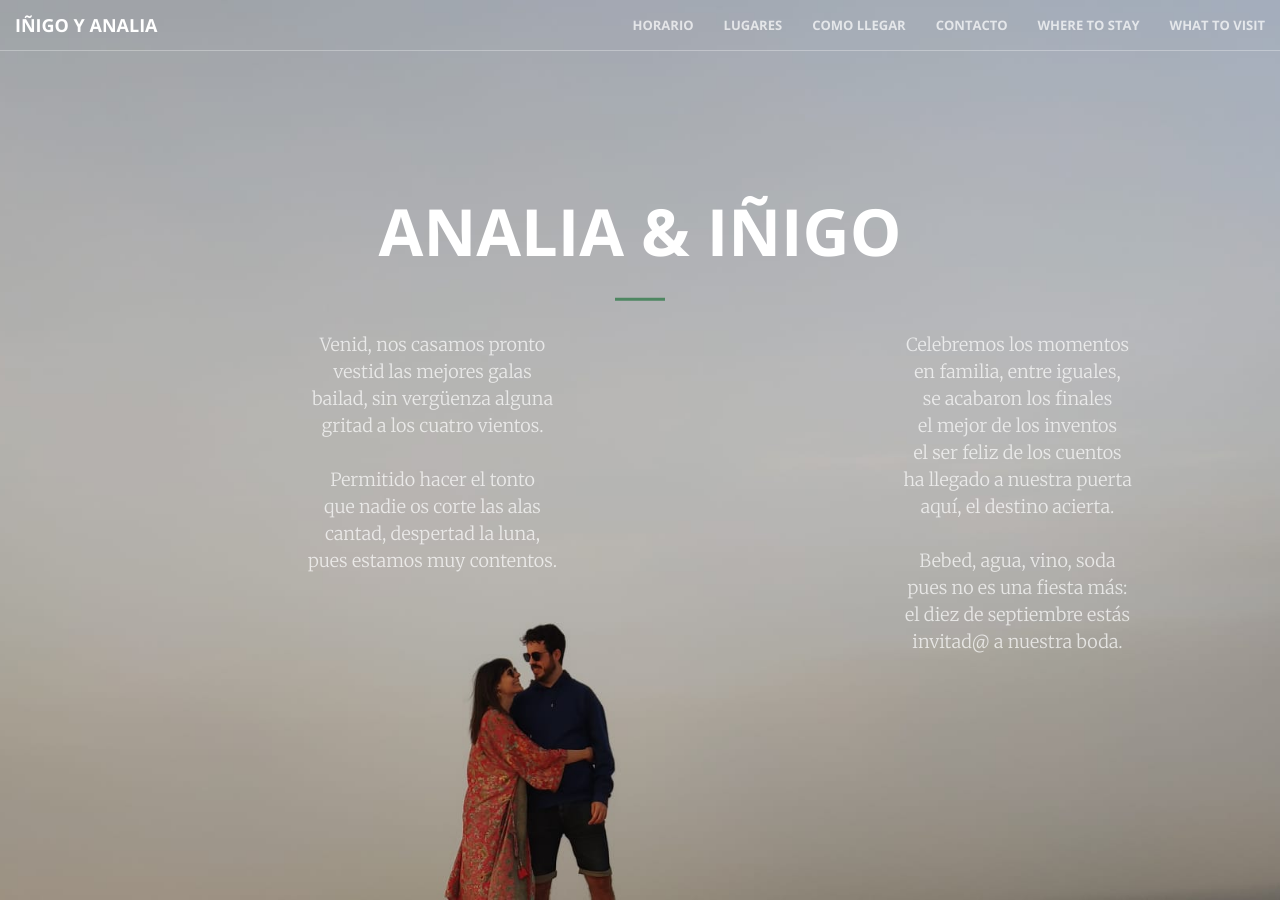
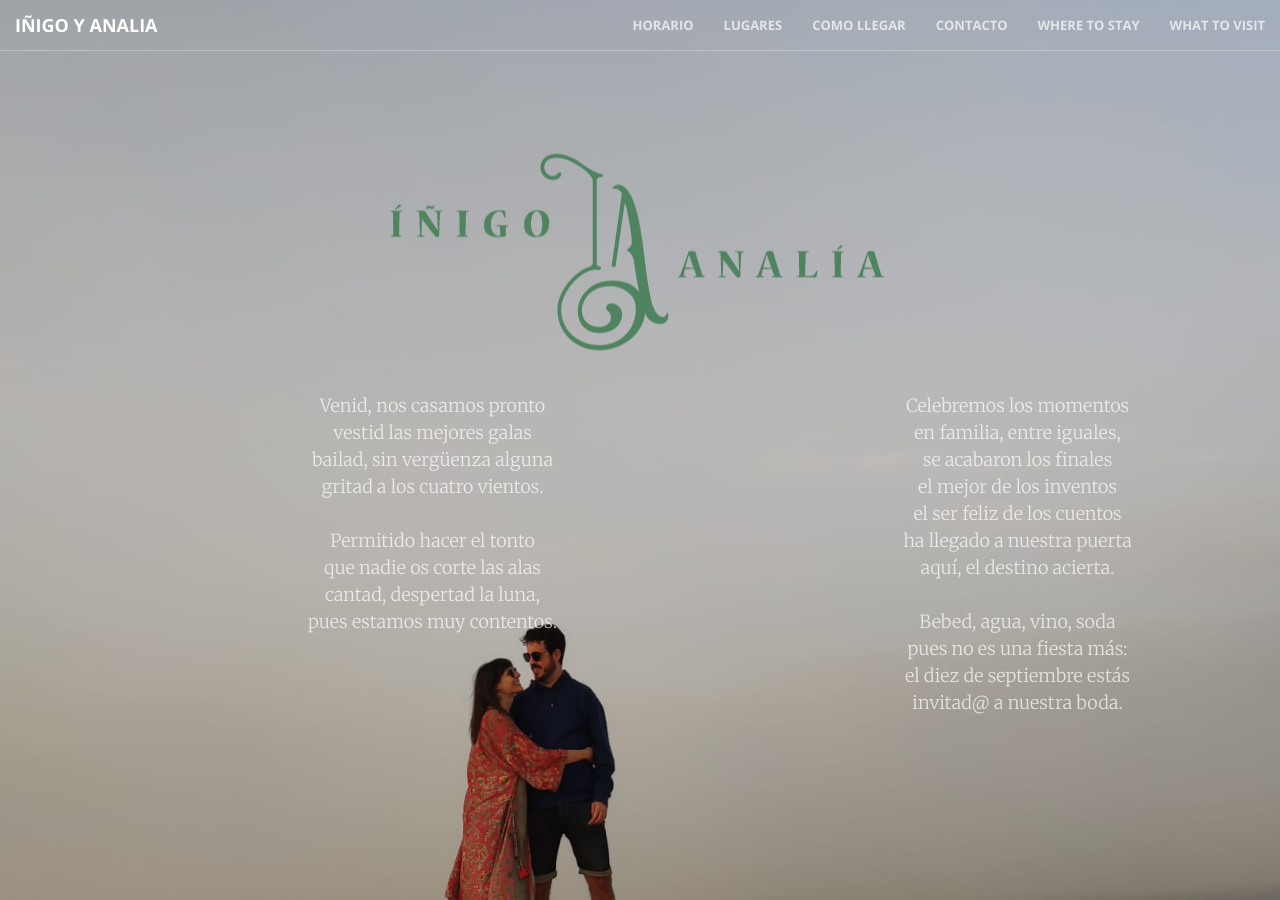
Before and after one commit to inimaz/wedding-page, a Jekyll site: the page built from index.html, in a window 1280 px wide and 900 px high. Built offline with Jekyll 4.4.1, drawn with Linux system fonts in a browser that asks for light colours.

Commit message:
Changed tittle with logo

```diff
--- a/_includes/header.html
+++ b/_includes/header.html
@@ -1,8 +1,8 @@
 <header>
     <div class="header-content">
         <div class="header-content-inner">
-            <h1>Analia & Iñigo</h1>
-            <hr>
+            <img src="img/Logo_verde-18.png" >
+            <br><br>
             <div class="container">
                 <div class="row">
                     <div class="col-lg-6 col-sm-6 text-center">
```
Also changed, not shown: img/Logo_verde-18.png (added).
